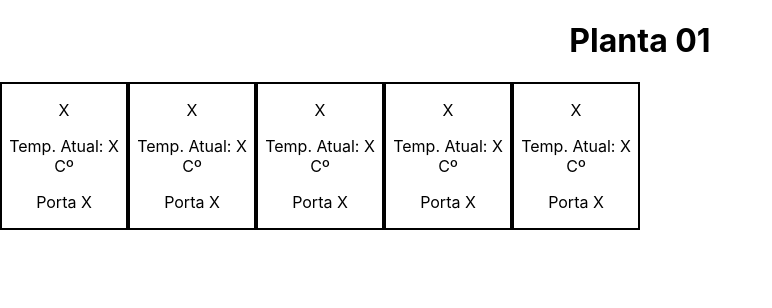
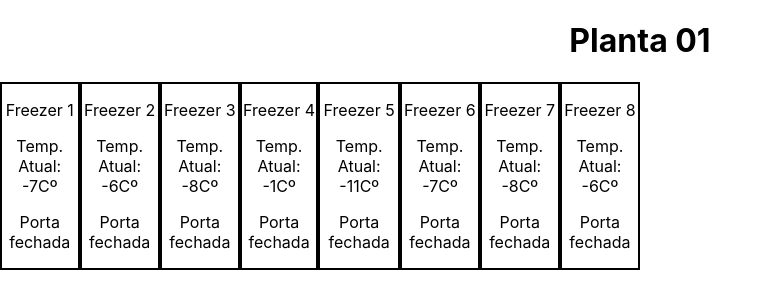
Before and after one commit to Hiagoperoni/CLP-Site, a React (Create React App) app: page /produto in a window 1280 px wide. Shown: the top 308 px of the page, without its empty margins (0-772 px from the left). Built offline with nearby package versions, Linux system fonts and the light colour scheme.

Commit message:
Fiz o bd de testes dos freezers e alterei o componente

```diff
--- a/src/App.js
+++ b/src/App.js
@@ -1,8 +1,8 @@
 import './App.css';
 import { Route, Routes } from 'react-router-dom';
-import Login from './Pages/login';
-import Home from './Pages/home';
-import Produto from './Pages/produto';
+import Login from './app/frontEnd/Pages/login';
+import Home from './app/frontEnd/Pages/home';
+import Produto from './app/frontEnd/Pages/produto';
 
 function App() {
   return (
--- a/src/Pages/produto.js
+++ /dev/null
@@ -1,19 +0,0 @@
-import React, { useState } from 'react';
-import ProdutoComp from '../Components/ProdutoComp';
-
-function Produto() {
-  return (
-    <main>
-      <h1>Planta 01</h1>
-      <div className="dispProd">
-        <ProdutoComp />
-        <ProdutoComp />
-        <ProdutoComp />
-        <ProdutoComp />
-        <ProdutoComp />
-      </div>
-    </main>
-  )
-}
-
-export default Produto;
--- /dev/null
+++ b/src/app/backEnd/teste/gerarFreezers.js
@@ -0,0 +1,44 @@
+const zonaUm = [
+  {
+    id: 1,
+    temp: -7,
+    porta: 'fechada',
+  },
+  {
+    id: 2,
+    temp: -6,
+    porta: 'fechada',
+  },
+  {
+    id: 3,
+    temp: -8,
+    porta: 'fechada',
+  },
+  {
+    id: 4,
+    temp: -1,
+    porta: 'fechada',
+  },
+  {
+    id: 5,
+    temp: -11,
+    porta: 'fechada',
+  },
+  {
+    id: 6,
+    temp: -7,
+    porta: 'fechada',
+  },
+  {
+    id: 7,
+    temp: -8,
+    porta: 'fechada',
+  },
+  {
+    id: 8,
+    temp: -6,
+    porta: 'fechada',
+  },
+];
+
+export default zonaUm;
--- a/src/Components/ProdutoComp.js
+++ b/src/app/frontEnd/Components/ProdutoComp.js
@@ -1,18 +1,18 @@
 import React, { useState } from 'react';
 import { useNavigate } from 'react-router-dom';
 
-function ProdutoComp() {
-  let nagigate = useNavigate();
+function ProdutoComp(props) {
+  let navigate = useNavigate();
 
   const paginaProduto = () => {
-    return nagigate("/produtoX")
+    return navigate("/produtoX")
   }
 
   return (
     <section className="geralProd">
-      <p>X</p>
-      <p>Temp. Atual: X Cº</p>
-      <p>Porta X</p>
+      <p>Freezer {props.id}</p>
+      <p>Temp. Atual: {props.temp}Cº</p>
+      <p>Porta {props.porta}</p>
     </section>
   )
 }
--- /dev/null
+++ b/src/app/frontEnd/Pages/produto.js
@@ -0,0 +1,24 @@
+import React, { useState } from 'react';
+import zonaUm from '../../backEnd/teste/gerarFreezers.js';
+import ProdutoComp from '../Components/ProdutoComp';
+
+function Produto() {
+
+  return (
+    <main>
+      <h1>Planta 01</h1>
+      <div className="dispProd">
+        {
+          zonaUm.map((cadaFreezer) => <ProdutoComp
+            key={ cadaFreezer.id }
+            id={ cadaFreezer.id }
+            temp={ cadaFreezer.temp }
+            porta={ cadaFreezer.porta }
+            />)
+        }
+      </div>
+    </main>
+  )
+}
+
+export default Produto;
--- a/src/index.js
+++ b/src/index.js
@@ -6,9 +6,7 @@ import { BrowserRouter } from 'react-router-dom';
 
 const root = ReactDOM.createRoot(document.getElementById('root'));
 root.render(
-  <React.StrictMode>
     <BrowserRouter>
       <App />
     </BrowserRouter>
-  </React.StrictMode>
 );
```
Also changed, not shown: src/app/frontEnd/Components/HeaderComp.js (renamed from src/Components/HeaderComp.js), src/app/frontEnd/Components/PlantaComp.js (renamed from src/Components/PlantaComp.js), src/app/frontEnd/Components/SearchBarComp.js (renamed from src/Components/SearchBarComp.js), src/app/frontEnd/Pages/home.js (renamed from src/Pages/home.js), src/app/frontEnd/Pages/login.js (renamed from src/Pages/login.js).
